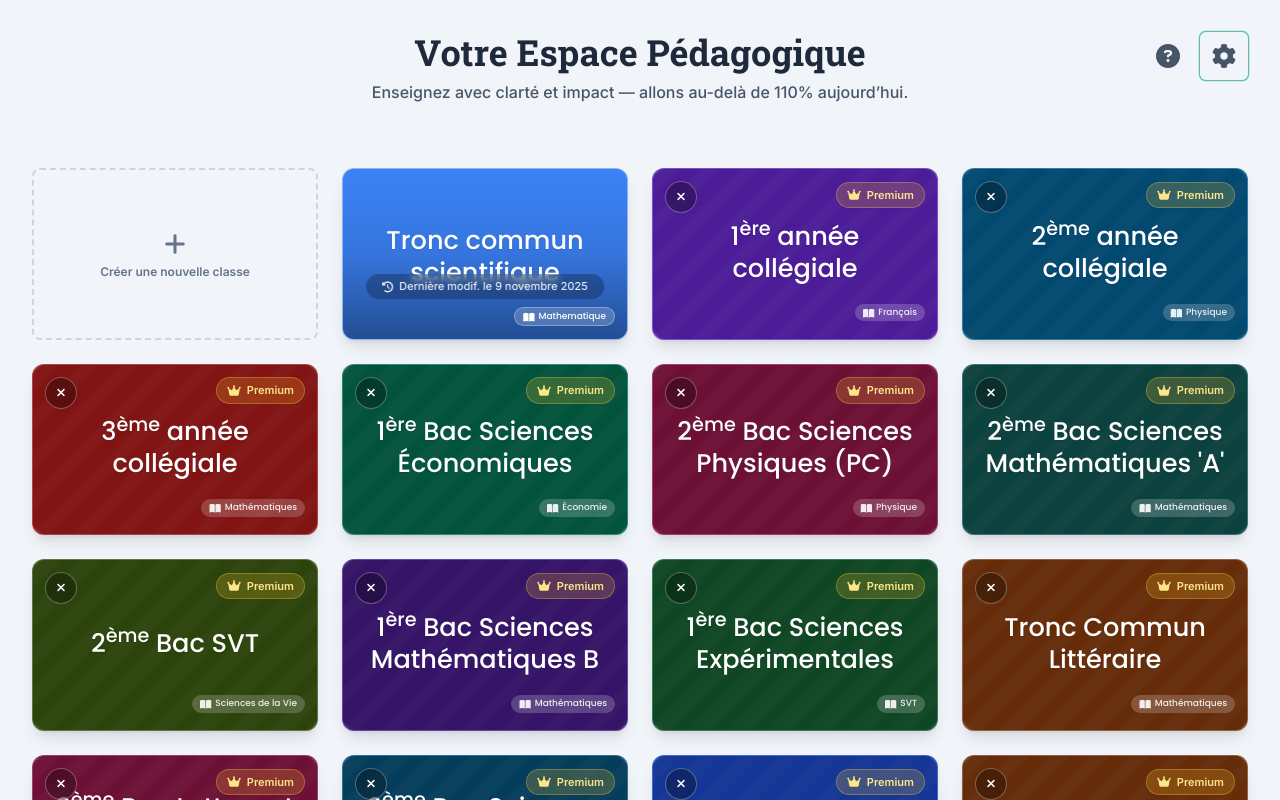
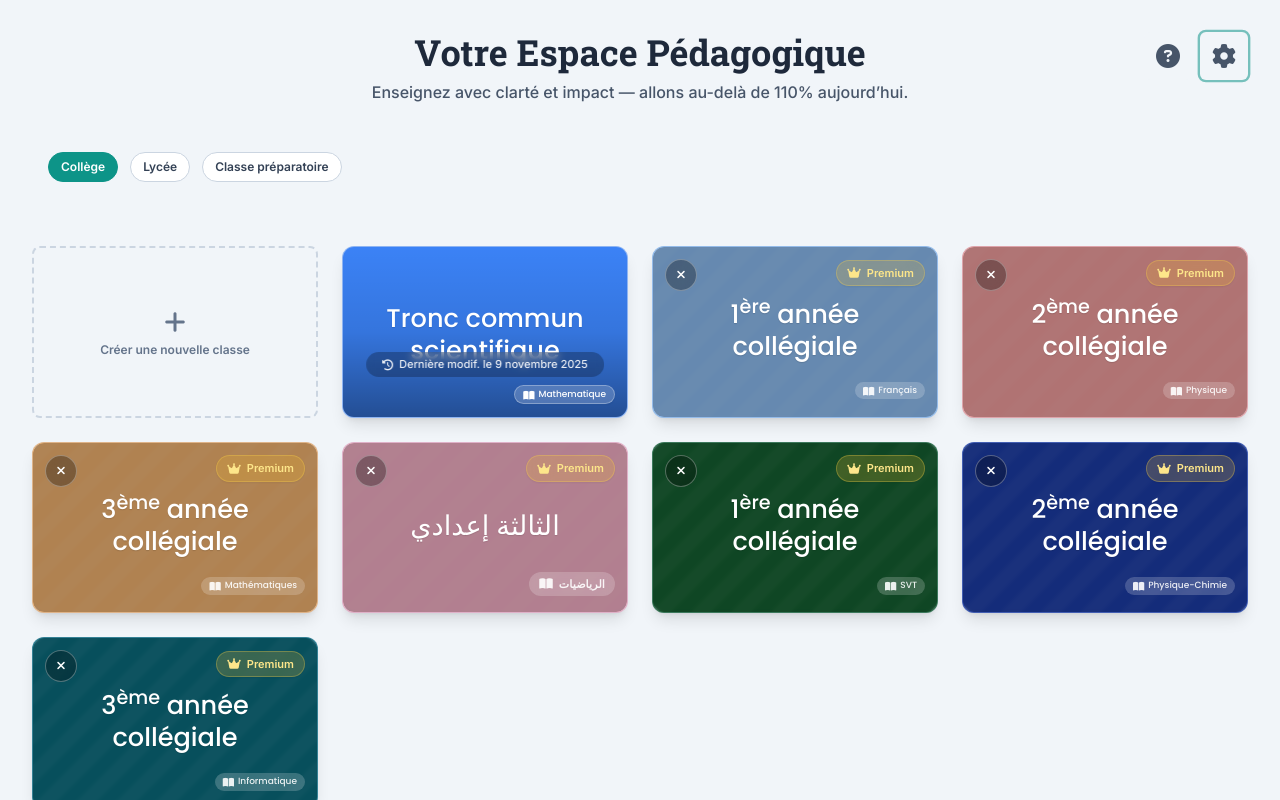
Before and after one commit to Abdel00zz/Cahier_text_intelligent, a React (Vite) app: page / in a window 1280 px wide. Shown: the top 800 px of the page. Built offline with nearby package versions, Linux system fonts and the light colour scheme; a web font is replaced by a local one; what better-react-mathjax would draw is missing.

Commit message:
Initial commit

```diff
--- a/components/ClassCard.tsx
+++ b/components/ClassCard.tsx
@@ -46,14 +46,14 @@ const ClassCardComponent: FC<ClassCardProps> = ({ classInfo, lastModified, onSel
 
     return (
         <div
-            className="group relative rounded-xl border border-slate-200/50 shadow-lg cursor-pointer transition-all duration-300 hover:shadow-xl hover:-translate-y-1 overflow-hidden flex flex-col aspect-[5/3]"
+            className="group relative rounded-xl border border-slate-200/50 shadow-lg cursor-pointer transition-all duration-300 hover:shadow-xl hover:-translate-y-1 overflow-hidden flex flex-col aspect-[4/3] sm:aspect-[5/3]"
             style={{ backgroundColor: classInfo.color }}
             onClick={onSelect}
         >
             {/* Gradient Overlay for depth */}
             <div className="absolute inset-0 bg-gradient-to-t from-black/40 via-black/10 to-transparent"></div>
 
-            <div className="relative flex flex-col h-full p-4 pt-12 sm:pt-8 pb-10 sm:pb-5 text-white">
+            <div className="relative flex flex-col h-full p-3 sm:p-4 pt-12 sm:pt-8 pb-8 sm:pb-5 text-white">
                 {/* Subject badge bottom-right (smaller for Latin/French) */}
                 <div className="absolute bottom-3 right-3">
                     {(() => {
--- a/components/Dashboard.tsx
+++ b/components/Dashboard.tsx
@@ -10,7 +10,7 @@ import { ConfigModal } from './modals/ConfigModal';
 import { GuideModal } from './modals/GuideModal';
 import { ImportPlatformModal } from './modals/ImportPlatformModal';
 import ContactAdminModal from './modals/ContactAdminModal';
-import { ClassInfo } from '../types';
+import { ClassInfo, Cycle } from '../types';
 import { logger } from '../utils/logger';
 
 interface DashboardProps {
@@ -66,121 +66,196 @@ const premiumClasses = [
         id: 'premium_1',
         name: '1ère année collégiale',
         subject: 'Français',
-    color: '#6d28d9' // Violet-700 (accessible)
+        color: '#93c5fd', // Pastel blue
+        cycle: 'college' as Cycle,
     },
     {
         id: 'premium_2',
         name: '2ème année collégiale',
-    subject: 'Physique',
-    color: '#0369a1' // Sky-700 (accessible)
+        subject: 'Physique',
+        color: '#fca5a5', // Pastel red
+        cycle: 'college' as Cycle,
     },
     {
         id: 'premium_3',
         name: '3ème année collégiale',
         subject: 'Mathématiques',
-    color: '#b91c1c' // Red-700 (accessible)
+        color: '#fdba74', // Pastel orange
+        cycle: 'college' as Cycle,
     },
 
     {
         id: 'premium_5',
         name: '1ère Bac Sciences Économiques',
         subject: 'Économie',
-    color: '#047857' // Emerald-700 (accessible)
+        color: '#a5f3fc', // Pastel cyan
+        cycle: 'lycee' as Cycle,
     },
     {
         id: 'premium_6',
         name: '2ème Bac Sciences Physiques (PC)',
         subject: 'Physique',
-    color: '#9d174d' // Pink-700 (accessible)
+        color: '#c4b5fd', // Pastel violet
+        cycle: 'lycee' as Cycle,
     },
     {
         id: 'premium_7',
         name: '2ème Bac Sciences Mathématiques \'A\'',
         subject: 'Mathématiques',
-    color: '#115e59' // Teal-800 (accessible)
+        color: '#bbf7d0', // Pastel green
+        cycle: 'lycee' as Cycle,
     },
     {
         id: 'premium_8',
         name: '2ème Bac SVT',
         subject: 'Sciences de la Vie',
-    color: '#3f6212' // Lime-700 (accessible)
-    }
+        color: '#fef08a', // Pastel yellow
+        cycle: 'lycee' as Cycle,
+    },
     ,
     // Additional French (Lycée & Collège Marocain)
     {
         id: 'premium_9',
         name: '1ère Bac Sciences Mathématiques B',
         subject: 'Mathématiques',
-    color: '#4c1d95' // Violet-900 (accessible)
+        color: '#fda4af', // Pastel pink
+        cycle: 'lycee' as Cycle,
     },
     {
         id: 'premium_10',
         name: '1ère Bac Sciences Expérimentales',
-    subject: 'SVT',
-    color: '#166534' // Green-800 (accessible)
+        subject: 'SVT',
+        color: '#b5e5f5', // Pastel light blue
+        cycle: 'lycee' as Cycle,
     },
     {
         id: 'premium_11',
         name: 'Tronc Commun Littéraire',
-    subject: 'Mathématiques',
-    color: '#92400e' // Amber-800 (accessible)
+        subject: 'Français',
+        color: '#e0bbe0', // Pastel lavender
+        cycle: 'lycee' as Cycle,
     },
     {
         id: 'premium_12',
         name: '2ème Bac Lettres et Sciences Humaines',
         subject: 'Lettres',
-    color: '#9d174d' // Pink-700 (accessible)
+        color: '#e6e6fa', // Pastel light lavender
+        cycle: 'lycee' as Cycle,
     },
     {
         id: 'premium_13',
         name: '2ème Bac Sciences Économiques et Gestion',
-    subject: 'Économie',
-    color: '#075985' // Sky-800 (accessible)
+        subject: 'Économie',
+        color: '#ffebc0', // Pastel cream
+        cycle: 'lycee' as Cycle,
     },
     // Arabic entries (7 classes)
     {
         id: 'premium_14',
         name: 'الجذع المشترك العلمي',
-    subject: 'الرياضيات',
-    color: '#1d4ed8' // Blue-700 (accessible)
+        subject: 'الرياضيات',
+        color: '#bae1ff', // Pastel light blue
+        cycle: 'lycee' as Cycle,
     },
     {
         id: 'premium_15',
         name: 'الجذع المشترك الأدبي',
-    subject: 'الرياضيات',
-    color: '#92400e' // Amber-800 (accessible)
+        subject: 'اللغة العربية',
+        color: '#ffc4c4', // Pastel light red
+        cycle: 'lycee' as Cycle,
     },
     {
         id: 'premium_16',
         name: 'الأولى باكالوريا علوم رياضية أ',
         subject: 'رياضيات',
-    color: '#6d28d9' // Violet-700 (accessible)
+        color: '#ffb3ba', // Pastel pink
+        cycle: 'lycee' as Cycle,
     },
     {
         id: 'premium_17',
         name: 'الأولى باكالوريا علوم فيزيائية',
         subject: 'علوم فيزيائية',
-    color: '#0369a1' // Sky-700 (accessible)
+        color: '#ffdfba', // Pastel peach
+        cycle: 'lycee' as Cycle,
     },
     {
         id: 'premium_18',
         name: 'الثانية باكالوريا علوم رياضية أ',
         subject: 'رياضيات',
-    color: '#4c1d95' // Violet-900 (accessible)
+        color: '#ffffba', // Pastel yellow
+        cycle: 'lycee' as Cycle,
     },
     {
         id: 'premium_19',
         name: 'الثانية باكالوريا علوم الحياة والأرض',
         subject: 'علوم الحياة والأرض',
-    color: '#166534' // Green-800 (accessible)
+        color: '#baffc9', // Pastel mint
+        cycle: 'lycee' as Cycle,
     },
     {
         id: 'premium_20',
         name: 'الثالثة إعدادي',
-    subject: 'الرياضيات',
-    color: '#b91c1c' // Red-700 (accessible)
+        subject: 'الرياضيات',
+        color: '#ffb7ce', // Pastel pink
+        cycle: 'college' as Cycle,
+    },
+];
+
+// Extra premium classes requested (collège scientific subjects, lycée Tronc commun FR, and prépa MPSI/PCSI/TSI)
+premiumClasses.push(
+    // Lycée: Tronc commun Scientifique (FR)
+    {
+        id: 'premium_21',
+        name: 'Tronc Commun Scientifique',
+        subject: 'Mathématiques',
+        color: '#0f766e', // Teal-700
+        cycle: 'lycee' as Cycle,
+    },
+    // Collège: other scientific subjects
+    {
+        id: 'premium_22',
+        name: '1ère année collégiale',
+        subject: 'SVT',
+        color: '#166534', // Green-800
+        cycle: 'college' as Cycle,
+    },
+    {
+        id: 'premium_23',
+        name: '2ème année collégiale',
+        subject: 'Physique-Chimie',
+        color: '#1e40af', // Blue-800
+        cycle: 'college' as Cycle,
+    },
+    {
+        id: 'premium_24',
+        name: '3ème année collégiale',
+        subject: 'Informatique',
+        color: '#0b7285', // Cyan-800-ish
+        cycle: 'college' as Cycle,
+    },
+    // Prépa scientifique
+    {
+        id: 'premium_25',
+        name: 'MPSI',
+        subject: 'Mathématiques',
+        color: '#7c2d12', // Orange-900
+        cycle: 'prepa' as Cycle,
+    },
+    {
+        id: 'premium_26',
+        name: 'PCSI',
+        subject: 'Physique',
+        color: '#14532d', // Emerald-900
+        cycle: 'prepa' as Cycle,
+    },
+    {
+        id: 'premium_27',
+        name: 'TSI',
+        subject: "Sciences de l'Ingénieur",
+        color: '#1f2937', // Gray-800
+        cycle: 'prepa' as Cycle,
     }
-];
+);
 
 
 export const Dashboard: React.FC<DashboardProps> = ({ onSelectClass }) => {
@@ -192,6 +267,11 @@ export const Dashboard: React.FC<DashboardProps> = ({ onSelectClass }) => {
     const [isGuideOpen, setGuideOpen] = useState(false);
     const [isContactAdminModalOpen, setContactAdminModalOpen] = useState(false);
     const [lastModifiedDates, setLastModifiedDates] = useState<Record<string, string | null>>({});
+    const [selectedCycle, setSelectedCycle] = useState<Cycle>(() => {
+        try {
+            return (localStorage.getItem('selected_cycle_v1') as Cycle) || 'college';
+        } catch { return 'college'; }
+    });
     const [dismissedPremiumIds, setDismissedPremiumIds] = useState<string[]>(() => {
         try {
             const raw = localStorage.getItem('dismissed_premium_cards_v1');
@@ -211,6 +291,10 @@ export const Dashboard: React.FC<DashboardProps> = ({ onSelectClass }) => {
             });
         }
     }, [isLoading]);
+
+    useEffect(() => {
+        try { localStorage.setItem('selected_cycle_v1', selectedCycle); } catch {}
+    }, [selectedCycle]);
 
     useEffect(() => {
         if (isClassesLoading) return;
@@ -316,7 +400,7 @@ export const Dashboard: React.FC<DashboardProps> = ({ onSelectClass }) => {
     const teacherName = (config.defaultTeacherName || '').trim();
 
     return (
-        <div className="p-4 sm:p-8 touch-manipulation" data-dashboard-root>
+    <div className="p-2 sm:p-8 touch-manipulation pb-8" data-dashboard-root>
             <header className="relative text-center mb-8 sm:mb-12">
                 {teacherName ? (
                     <>
@@ -372,10 +456,29 @@ export const Dashboard: React.FC<DashboardProps> = ({ onSelectClass }) => {
                 </div>
             </header>
             <main>
-            <div className="mt-10 sm:mt-16 grid grid-cols-1 sm:grid-cols-2 md:grid-cols-3 lg:grid-cols-4 xl:grid-cols-4 gap-4 sm:gap-6">
+            {/* Cycle selector (scrollable on mobile) */}
+            <div className="overflow-x-auto no-scrollbar mb-3 sm:mb-4">
+                <div className="flex items-center gap-2 sm:gap-3 px-4">
+                {([
+                    { key: 'college', label: 'Collège' },
+                    { key: 'lycee', label: 'Lycée' },
+                    { key: 'prepa', label: 'Classe préparatoire' },
+                ] as {key: Cycle; label: string;}[]).map(opt => (
+                    <button
+                        key={opt.key}
+                        onClick={() => setSelectedCycle(opt.key)}
+                        className={`px-3 py-1.5 rounded-full text-xs font-semibold border transition-colors ${selectedCycle === opt.key ? 'bg-teal-600 text-white border-teal-600' : 'bg-white text-slate-700 border-slate-300 hover:border-slate-400'}`}
+                        aria-pressed={selectedCycle === opt.key}
+                    >
+                        {opt.label}
+                    </button>
+                ))}
+                </div>
+            </div>
+            <div className="mt-6 sm:mt-16 px-2 sm:px-0 grid grid-cols-1 sm:grid-cols-2 md:grid-cols-3 lg:grid-cols-4 xl:grid-cols-4 gap-3 sm:gap-6">
                         {/* Create new class first */}
                         <AddClassCard onClick={() => setCreateModalOpen(true)} />
-                        {classes.map(classInfo => (
+                        {classes.filter(c => (c.cycle || 'college') === selectedCycle).map(classInfo => (
                             <ClassCard
                                 key={classInfo.id}
                                 classInfo={classInfo}
@@ -384,7 +487,7 @@ export const Dashboard: React.FC<DashboardProps> = ({ onSelectClass }) => {
                                 onDelete={() => deleteClass(classInfo.id)}
                             />
                         ))}
-            {premiumClasses.filter(p => !dismissedPremiumIds.includes(p.id)).map(premiumClass => (
+            {premiumClasses.filter(p => p.cycle === selectedCycle).filter(p => !dismissedPremiumIds.includes(p.id)).map(premiumClass => (
                             <LockedClassCard
                                 key={premiumClass.id}
                                 name={premiumClass.name}
--- a/components/LockedClassCard.tsx
+++ b/components/LockedClassCard.tsx
@@ -31,7 +31,7 @@ const LockedClassCard: React.FC<LockedClassCardProps> = ({ name, subject, color,
 
     return (
         <div
-            className="group relative rounded-xl border border-slate-400/30 shadow-lg cursor-pointer transition-all duration-300 hover:shadow-xl hover:-translate-y-1 overflow-hidden flex flex-col aspect-[5/3]"
+            className="group relative rounded-xl border border-slate-400/30 shadow-lg cursor-pointer transition-all duration-300 hover:shadow-xl hover:-translate-y-1 overflow-hidden flex flex-col aspect-[4/3] sm:aspect-[5/3]"
             style={{ backgroundColor: color }}
             onClick={onContactAdmin}
         >
@@ -42,7 +42,7 @@ const LockedClassCard: React.FC<LockedClassCardProps> = ({ name, subject, color,
             ></div>
             <div className="absolute inset-0 bg-black/30 backdrop-blur-[1.5px]"></div>
 
-            <div className="relative flex flex-col h-full p-4 pt-10 sm:pt-7 pb-12 sm:pb-6 text-white">
+            <div className="relative flex flex-col h-full p-3 sm:p-4 pt-10 sm:pt-7 pb-10 sm:pb-6 text-white">
                 {/* Delete Button top-left */}
                 <button
                     type="button"
--- a/components/modals/CreateClassModal.tsx
+++ b/components/modals/CreateClassModal.tsx
@@ -1,18 +1,20 @@
 
 
 import React, { useState, useEffect, useRef } from 'react';
+import { Cycle } from '../../types';
 import { Button } from '../ui/Button';
 
 interface CreateClassModalProps {
   isOpen: boolean;
   onClose: () => void;
-  onCreate: (details: { name: string; subject: string; }) => void;
+  onCreate: (details: { name: string; subject: string; cycle?: Cycle; }) => void;
   defaultTeacherName?: string;
 }
 
 export const CreateClassModal: React.FC<CreateClassModalProps> = ({ isOpen, onClose, onCreate, defaultTeacherName = '' }) => {
   const [name, setName] = useState('');
   const [subject, setSubject] = useState('');
+  const [cycle, setCycle] = useState<Cycle>('college');
   const nameInputRef = useRef<HTMLInputElement>(null);
 
   useEffect(() => {
@@ -26,7 +28,7 @@ export const CreateClassModal: React.FC<CreateClassModalProps> = ({ isOpen, onCl
   const handleSubmit = (e: React.FormEvent) => {
     e.preventDefault();
     if (name.trim() && subject.trim()) {
-      onCreate({ name: name.trim(), subject: subject.trim() });
+  onCreate({ name: name.trim(), subject: subject.trim(), cycle });
     }
   };
 
@@ -64,6 +66,19 @@ export const CreateClassModal: React.FC<CreateClassModalProps> = ({ isOpen, onCl
                 placeholder="Ex: 2ème Bac Scientifique"
               />
             </div>
+            <div>
+              <label htmlFor="cycle" className={labelClasses}>Cycle *</label>
+              <select
+                id="cycle"
+                value={cycle}
+                onChange={(e) => setCycle(e.target.value as Cycle)}
+                className="w-full bg-slate-100 border-slate-200 border rounded-lg px-4 py-3 text-base sm:text-sm sm:px-3 sm:py-2 text-slate-800 focus:bg-white focus:outline-none focus:ring-2 focus:ring-teal-500 focus:border-teal-500 transition-colors"
+              >
+                <option value="college">Collège</option>
+                <option value="lycee">Lycée</option>
+                <option value="prepa">Classe préparatoire</option>
+              </select>
+            </div>
              <div>
               <label htmlFor="subject" className={labelClasses}>Matière *</label>
               <input
--- a/components/modals/GuideModal.tsx
+++ b/components/modals/GuideModal.tsx
@@ -147,13 +147,13 @@ export const GuideModal: React.FC<GuideModalProps> = ({ isOpen, onClose }) => {
 
   return (
     <div
-      className="fixed inset-0 z-50 flex items-start justify-center bg-black/60 backdrop-blur-sm p-3 sm:p-6 animate-fade-in overflow-hidden"
+      className="fixed inset-0 z-50 flex items-end sm:items-start justify-center bg-black/60 backdrop-blur-sm p-0 sm:p-6 animate-fade-in overflow-hidden"
       onClick={onClose}
       data-modal-overlay
     >
       <div
         ref={modalRef}
-        className="bg-white rounded-2xl sm:rounded-3xl shadow-2xl w-full max-w-5xl h-[90vh] sm:h-[86vh] flex flex-col animate-slide-in-up border border-gray-100 overflow-hidden"
+        className="bg-white rounded-t-2xl sm:rounded-3xl shadow-2xl w-full max-w-5xl h-[92vh] sm:h-[86vh] flex flex-col animate-slide-in-up border border-gray-100 overflow-hidden"
         onClick={(e) => e.stopPropagation()}
         tabIndex={0}
         role="dialog"
--- a/hooks/useClassManager.ts
+++ b/hooks/useClassManager.ts
@@ -55,6 +55,7 @@ export const useClassManager = () => {
                                 teacherName: defaultClassData.classInfo?.teacherName || 'Professeur',
                                 createdAt: new Date().toISOString(),
                                 color: '#3b82f6',
+                                cycle: 'college',
                             };
 
                             setClasses([defaultClass]);
@@ -77,6 +78,7 @@ export const useClassManager = () => {
                             teacherName: 'Professeur',
                             createdAt: new Date().toISOString(),
                             color: '#3b82f6',
+                            cycle: 'college',
                         };
                         setClasses([defaultClass]);
                         localStorage.setItem(STORAGE_KEY, JSON.stringify([defaultClass]));
@@ -117,6 +119,7 @@ export const useClassManager = () => {
     const addClass = useCallback((classDetails: Omit<ClassInfo, 'id' | 'createdAt' | 'color'>) => {
         const newClass: ClassInfo = {
             ...classDetails,
+            cycle: classDetails.cycle ?? 'college',
             id: crypto.randomUUID(),
             createdAt: new Date().toISOString(),
             color: generateColor(),
--- a/types.ts
+++ b/types.ts
@@ -1,4 +1,6 @@
 
+
+export type Cycle = 'college' | 'lycee' | 'prepa';
 
 export interface ClassInfo {
   id: string;
@@ -7,6 +9,7 @@ export interface ClassInfo {
   subject: string;
   createdAt: string;
   color: string;
+    cycle?: Cycle; // optional for backward compatibility
 }
 
 export interface AppSettings {
```
Also changed, not shown: components/modals/ContactAdminModal.tsx (+9 -9 lines), components/modals/ImportModal.tsx (+5 -5 lines), components/modals/ImportPlatformModal.tsx (+6 -6 lines), 1 other file (tests, documents, lock files or other folders).
